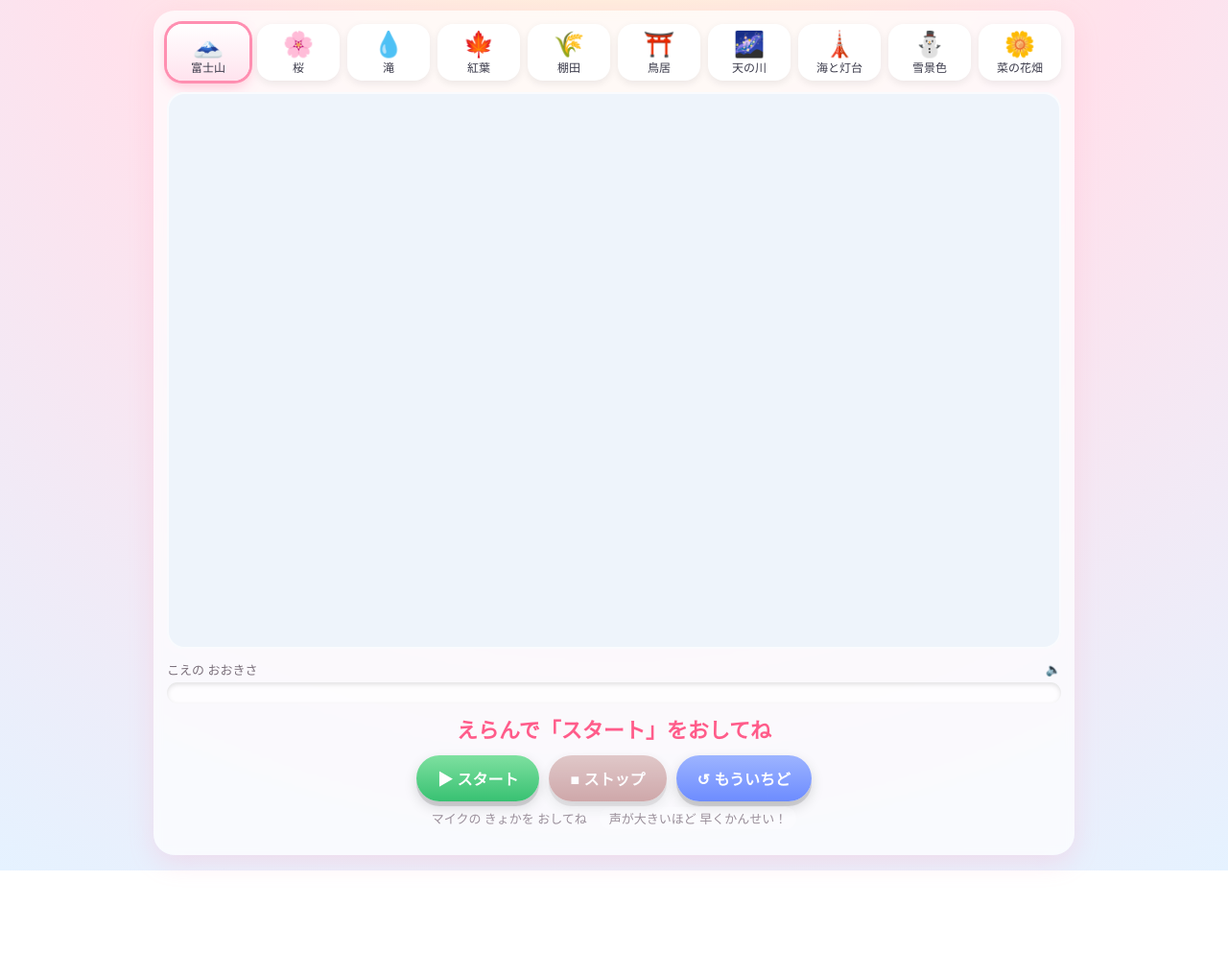
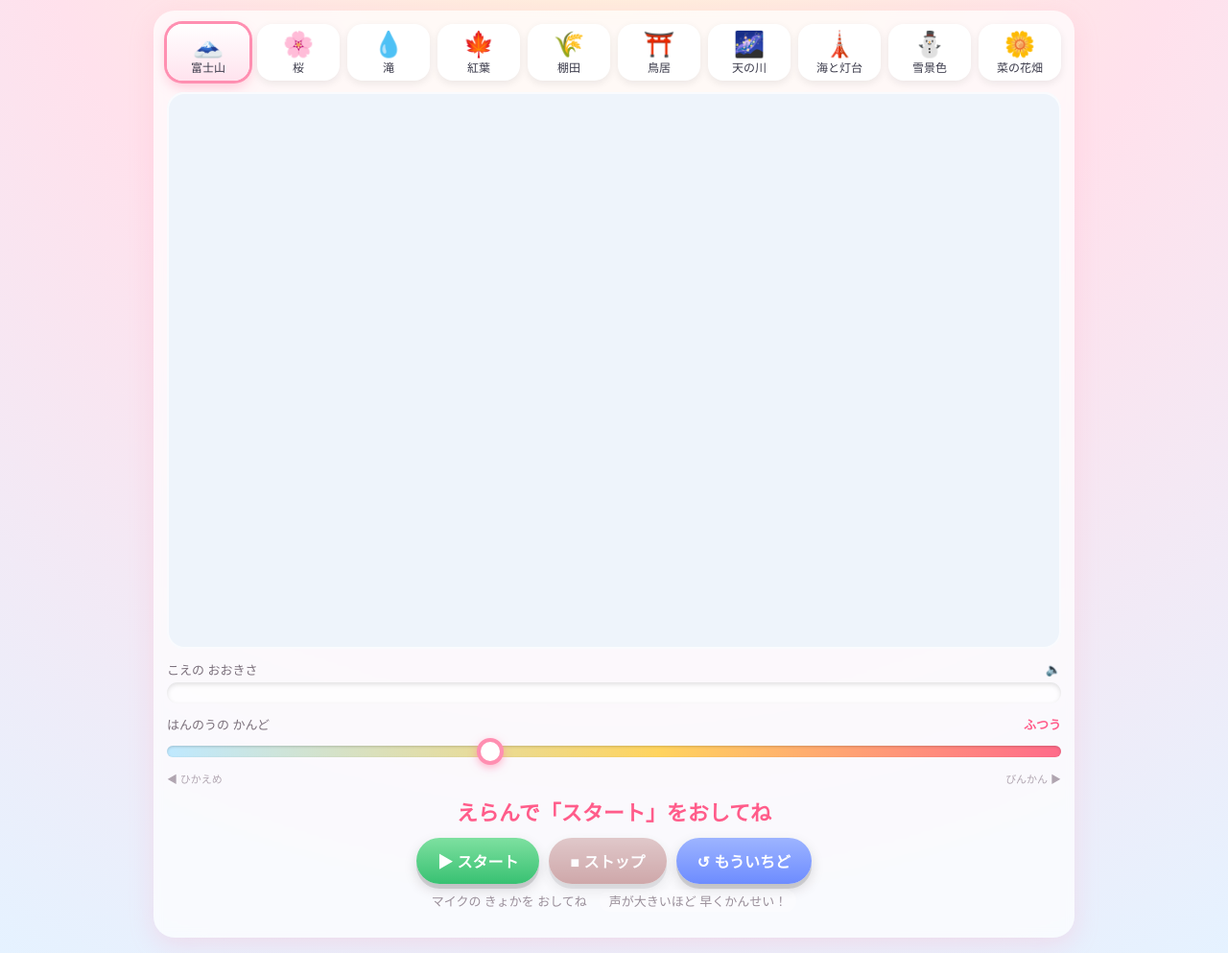
Before and after one commit to uta3y3uta/utagoe-oekaki, a plain HTML site: page index.html in a window 1280 px wide. Shown: the part 106-1099 px from the top of the page at 96% size. Before the commit the page ends 1013 px from the top, so only its background shows below. Drawn offline with Linux system fonts and the light colour scheme.

Commit message:
Add files via upload

```diff
--- a/index.html
+++ b/index.html
@@ -56,6 +56,20 @@
   .meter{height:22px;border-radius:999px;background:#ffffffaa;overflow:hidden;box-shadow:inset 0 2px 5px rgba(0,0,0,.12);}
   .meter-fill{height:100%;width:0%;border-radius:999px;
     background:linear-gradient(90deg,#8be08b,#ffd45e 55%,#ff6b8a);transition:width .06s linear;}
+  .sens-wrap{margin-top:12px;}
+  .sens-label{display:flex;justify-content:space-between;font-size:13px;color:#7a6f7a;margin-bottom:6px;}
+  .sens-label b{color:var(--pink-d);}
+  .sens-range{width:100%;height:26px;-webkit-appearance:none;appearance:none;background:transparent;cursor:pointer;margin:0;}
+  .sens-range:focus{outline:none;}
+  .sens-range::-webkit-slider-runnable-track{height:12px;border-radius:999px;
+    background:linear-gradient(90deg,#bfe9ff,#ffd45e 55%,#ff6b8a);box-shadow:inset 0 1px 3px rgba(0,0,0,.18);}
+  .sens-range::-moz-range-track{height:12px;border-radius:999px;
+    background:linear-gradient(90deg,#bfe9ff,#ffd45e 55%,#ff6b8a);box-shadow:inset 0 1px 3px rgba(0,0,0,.18);}
+  .sens-range::-webkit-slider-thumb{-webkit-appearance:none;appearance:none;width:28px;height:28px;border-radius:50%;
+    background:#fff;border:4px solid var(--pink);box-shadow:0 3px 8px rgba(255,120,160,.5);margin-top:-8px;}
+  .sens-range::-moz-range-thumb{width:28px;height:28px;border-radius:50%;
+    background:#fff;border:4px solid var(--pink);box-shadow:0 3px 8px rgba(255,120,160,.5);}
+  .sens-ticks{display:flex;justify-content:space-between;font-size:11px;color:#b0a5b0;margin-top:2px;}
   .progress-txt{text-align:center;font-size:22px;font-weight:800;color:var(--pink-d);margin-top:10px;min-height:28px;}
   .hint{text-align:center;font-size:13px;color:#9a8f9a;margin-top:6px;}
   .badge{display:inline-block;background:#fff4;padding:2px 10px;border-radius:999px;}
@@ -76,6 +90,12 @@
     <div class="meter-wrap">
       <div class="meter-label"><span>こえの おおきさ</span><span id="volTxt">🔈</span></div>
       <div class="meter"><div class="meter-fill" id="volFill"></div></div>
+    </div>
+
+    <div class="sens-wrap">
+      <div class="sens-label"><span>はんのうの かんど</span><b id="sensTxt">ふつう</b></div>
+      <input type="range" id="sensRange" class="sens-range" min="2" max="9" step="0.5" value="4.5">
+      <div class="sens-ticks"><span>◀ ひかえめ</span><span>びんかん ▶</span></div>
     </div>
 
     <div class="progress-txt" id="progTxt">えらんで「スタート」をおしてね</div>
@@ -445,6 +465,14 @@
   const startBtn=document.getElementById('startBtn');
   const stopBtn=document.getElementById('stopBtn');
   const resetBtn=document.getElementById('resetBtn');
+  const sensRange=document.getElementById('sensRange');
+  const sensTxt=document.getElementById('sensTxt');
+  function updateSensLabel(){
+    const v=parseFloat(sensRange.value);
+    sensTxt.textContent = v<=2.5?'とても ひかえめ' : v<=3.5?'ひかえめ' : v<=5?'ふつう' : v<=6.5?'つよめ' : v<=7.5?'びんかん' : 'とても びんかん';
+  }
+  sensRange.addEventListener('input', updateSensLabel);
+  updateSensLabel();
 
   let lastT=performance.now();
   const RATE=0.0024; // completion speed factor per unit volume per frame
@@ -453,7 +481,8 @@
     if(state==='running'){
       if(audioCtx && audioCtx.state==='suspended'){ audioCtx.resume(); } // keep it awake
       const raw=readVolume();
-      const vol=Math.min(1, raw*4.5);        // higher sensitivity = clearly reactive
+      const sens=parseFloat(sensRange.value)||4.5;   // sensitivity from the slider
+      const vol=Math.min(1, raw*sens);        // higher sensitivity = clearly reactive
       smoothVol+=(vol-smoothVol)*0.35;
       volFill.style.width=(smoothVol*100).toFixed(0)+'%';
       volTxt.textContent = smoothVol>0.55?'📣':smoothVol>0.25?'🔊':smoothVol>0.08?'🔉':'🔈';
```
